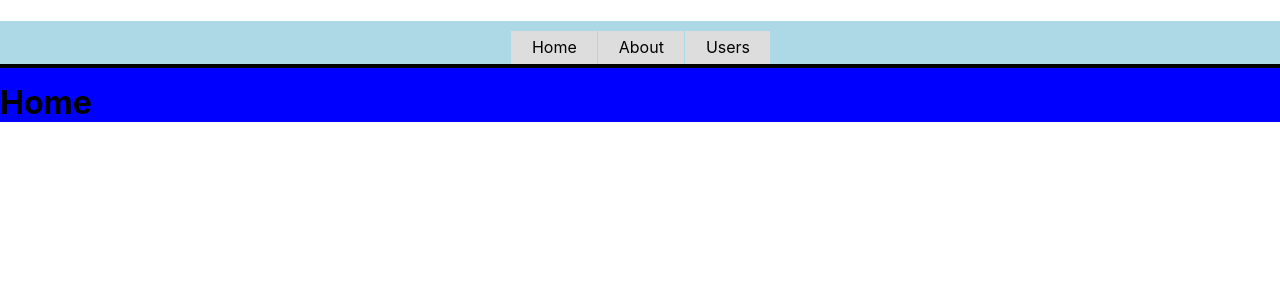
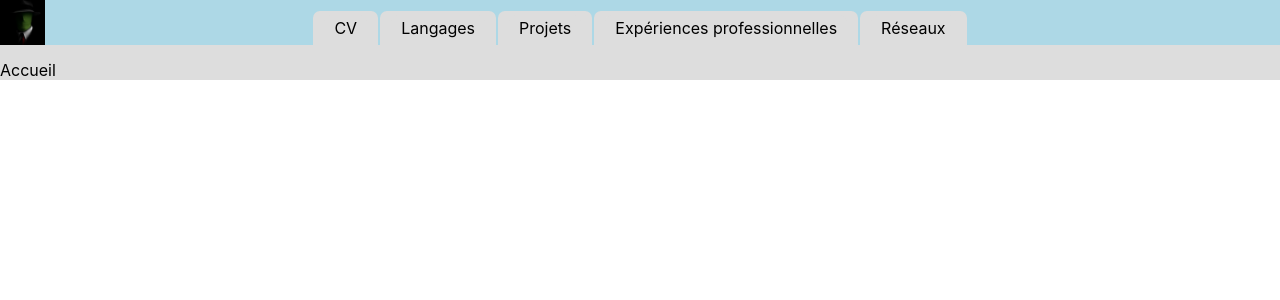
Before and after one commit to MariusNWK/ReactWebApp, a React (Create React App) app: page / in a window 1280 px wide. Shown: the top 300 px of the page. Built offline with nearby package versions, Linux system fonts and the light colour scheme.

Commit message:
[ADD] dimensions logo + css navbar

```diff
--- a/package.json
+++ b/package.json
@@ -1,5 +1,5 @@
 {
-  "name": "thequizz",
+  "name": "reactwebapp",
   "version": "0.1.0",
   "private": true,
   "dependencies": {
--- a/src/Main.tsx
+++ b/src/Main.tsx
@@ -5,7 +5,7 @@ import Pages from "./Pages/Pages"
 export default function Main() {
     return (
         <BrowserRouter>
-          <div className="browser router" style={{background: 'blue'}}>
+          <div className="browser router" style={{background: "#ddd"}}>
             <Navbar />
             <Pages />
           </div>
--- a/src/Navbar/Navbar.css
+++ b/src/Navbar/Navbar.css
@@ -2,12 +2,19 @@ nav#nav-Navbar {
     float:left;
 	width:100%;
 	background:lightblue;
-	border-bottom:4px solid #000;
 	margin-bottom:15px;
 	position:relative;
 }
 
+nav#nav-Navbar img {
+	z-index:1;
+	display:block;
+	height:45px;
+	position:absolute;
+}
+
 nav#nav-Navbar ul {
+	z-index:0;
     clear:left;
 	float:right;
 	list-style:none;
@@ -30,12 +37,14 @@ nav#nav-Navbar ul li {
 
 nav#nav-Navbar ul li a {
 	display:block;
-	margin:0 0 0 1px;
+	margin:1px 1px 0 1px;
 	padding:3px 10px;
 	background:#ddd;
 	color:#000;
 	text-decoration:none;
 	line-height:1.3em;
+	border-top-left-radius: 7px;
+	border-top-right-radius: 7px;
 }
 
 nav#nav-Navbar ul li a:hover {
@@ -47,5 +56,4 @@ nav#nav-Navbar ul li a.active,
 nav#nav-Navbar ul li a.active:hover {
 	color:#fff;
 	background:#000;
-	font-weight:bold;
 }
--- a/src/Navbar/Navbar.tsx
+++ b/src/Navbar/Navbar.tsx
@@ -10,24 +10,39 @@
 
 import './Navbar.css';
 import { Link } from 'react-router-dom';
+import bot from '../assets/anonymous.png';
 
 export default function Navbar() {
     return (
         <nav id='nav-Navbar'>
+            <Link to="/">
+                {/* Faire logo 300 x 45 pixels */}
+                <a href="#top"><img alt="bot" src={bot}></img></a>
+            </Link>
             <ul>
                 <li>
-                    <Link to="/">
-                        <a href="#">Home</a>
+                    <Link to="/cv">
+                        <a href="#top">CV</a>
                     </Link>
                 </li>
                 <li>
-                    <Link to="/about">
-                        <a href="#">About</a>
+                    <Link to="/langages">
+                        <a href="#top">Langages</a>
                     </Link>
                 </li>
                 <li>
-                    <Link to="/users">
-                        <a href="#">Users</a>
+                    <Link to="/projets">
+                        <a href="#top">Projets</a>
+                    </Link>
+                </li>
+                <li>
+                    <Link to="/experiences">
+                        <a href="#top">Expériences professionnelles</a>
+                    </Link>
+                </li>
+                <li>
+                    <Link to="/reseaux">
+                        <a href="#top">Réseaux</a>
                     </Link>
                 </li>
             </ul>
--- a/src/Pages/Pages.tsx
+++ b/src/Pages/Pages.tsx
@@ -13,33 +13,60 @@ import { Routes, Route } from 'react-router-dom';
 export default function Pages() {
     return (
         <Routes>
-            <Route path="/about" element={<About />} />
-            <Route path="/users" element={<Users />} />
+            <Route path="/cv" element={<CV />} />
+            <Route path="/langages" element={<Langages />} />
+            <Route path="/projets" element={<Projets />} />
+            <Route path="/experiences" element={<Experiences />} />
+            <Route path="/reseaux" element={<Reseaux />} />
             <Route path="/" element={<Home />}/>
         </Routes >
     )
 }
 
-function About() {
+function CV() {
     return (
-        <h1>
-            About
-        </h1>
+        <div>
+            CV
+        </div>
     )
 }
 
-function Users() {
+function Langages() {
     return (
-        <h1>
-            Users
-        </h1>
+        <div>
+            Langages
+        </div>
+    )
+}
+
+function Projets() {
+    return (
+        <div>
+            Projets
+        </div>
+    )
+}
+
+function Experiences() {
+    return (
+        <div>
+            Experiences professionnelles
+        </div>
+    )
+}
+
+function Reseaux() {
+    return (
+        <div>
+            Reseaux
+        </div>
     )
 }
 
 function Home() {
     return (
-        <h1>
-            Home
-        </h1>
+        <div>
+            Accueil
+        </div>
     )
 }
```
Also changed, not shown: src/assets/anonymous.png (added).
